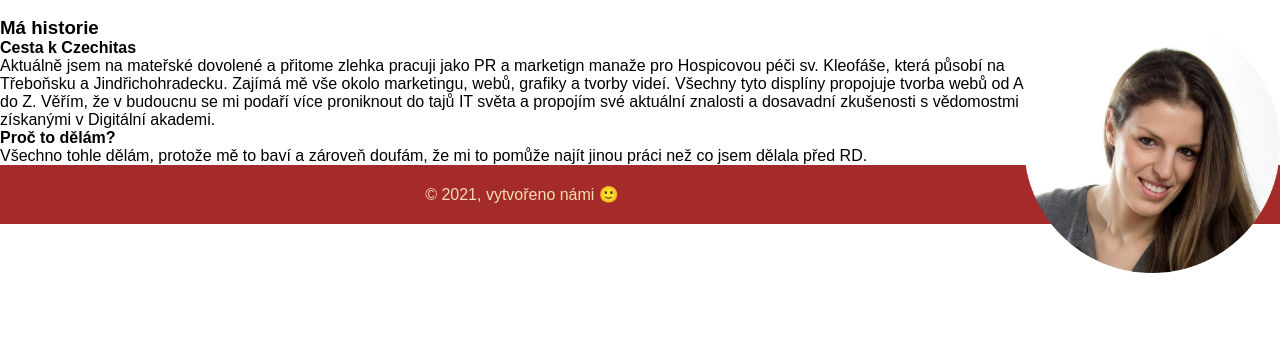
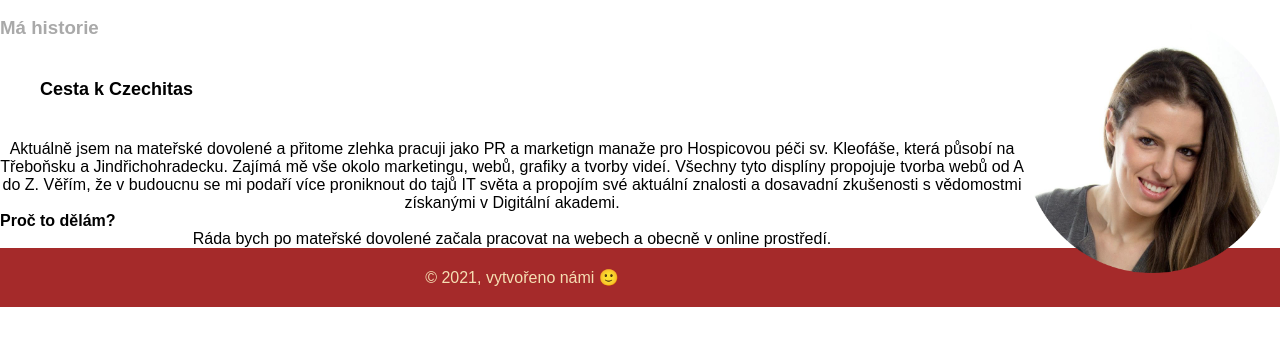
Before and after one commit to KristynRiho/o-projektu, a plain HTML site: page bara.html in a window 1280 px wide. Shown: the part 152-498 px from the top of the page. Drawn offline with Linux system fonts and the light colour scheme.

Commit message:
bara stylovani

```diff
--- a/bara.html
+++ b/bara.html
@@ -36,8 +36,7 @@
      </div>
     <h4 class="Bara-heading--small">Proč to dělám?</h4>
     <p>
-      Všechno tohle dělám, protože mě to baví a zároveň doufám, že mi to
-      pomůže najít jinou práci než co jsem dělala před RD.
+   Ráda bych po mateřské dovolené začala pracovat na webech a obecně v online prostředí.
     </p>
   </section>
     <!-- FOOTER -->
--- a/style.css
+++ b/style.css
@@ -110,15 +110,14 @@ footer p {
   max-width: 20vw;
   float: right;
 }
-
-.ivku-container p {
-  text-indent: 5%;
-  text-align: left;
+.bara-container p {
+  text-align: center;
+  font-family: 'Karla', sans-serif;
 }
-.ivku-heading--main {
+.bara-heading--main {
   color: darkgrey;
 }
-.ivku-heading--small {
+.bara-heading--small {
   font-size: 18px;
   text-align: left;
   margin: 40px;
```
